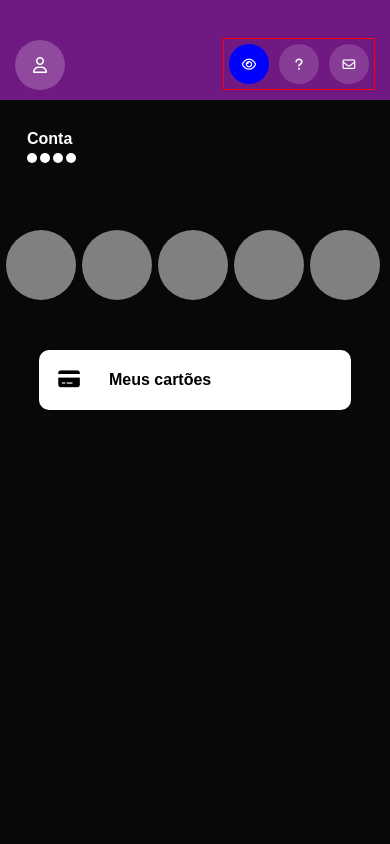
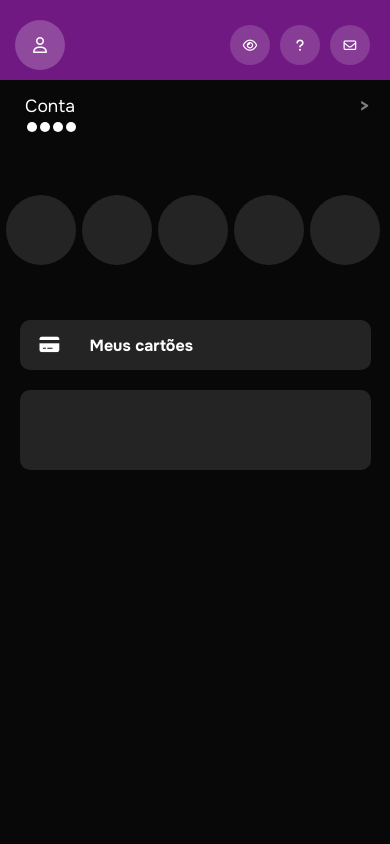
Before and after one commit to lucassantDev/moldeNubank, a plain HTML site: page index.html in a window 390 px wide. Shown: the top 844 px of the page. Drawn offline with nearby package versions, Linux system fonts and the light colour scheme.

Commit message:
caminhando para a metade do projeto - 2025-01-29

```diff
--- a/index.html
+++ b/index.html
@@ -47,7 +47,10 @@
         <!-- FIM DA DIV ROXOINICIO -->
 
         <div id="saldo">
-            <div><h1>Conta</h1></div>
+            <div id="texto_seta">
+                <p>Conta</p>
+                <span style="color: gray;"><b>></b></span>
+            </div>
             <div id="close">
                 <div class="point"></div>
                 <div class="point"></div>
@@ -57,7 +60,7 @@
 
             <div id="open">
                 <div>
-                    <p><B>R$ 0,00</B></p>
+                    <p>R$ 0,00</p>
                 </div>
             </div>
         </div>
@@ -79,8 +82,17 @@
                 </div>
                 <div><p><b>Meus cartões</b></p></div>
             </div>
+
+            <div id="objects-bottom">
+                <div id="mensagem">
+                    <!--  -->
+                </div>
+            </div>
         </div>
+        <!-- FIM DIV CARTAO -->
    </div>
+
+   <hr>
 
 
    <!-- inicio do JQuery -->
--- a/style.css
+++ b/style.css
@@ -1,9 +1,13 @@
+
+@import url('https://fonts.googleapis.com/css2?family=Onest:wght@100..900&display=swap');
+/* fonte Onest */
+
 *{
     margin: 0px;
 }
 
 body{
-    font-family: Arial, Helvetica, sans-serif;
+    font-family:  "Onest",Arial, Helvetica, sans-serif;
 }
 
 .caixa{
@@ -28,7 +32,7 @@ body{
 
     #roxoInicio{
         width: 100%;
-        height: 100px;
+        height: 80px;
         background-color: #711983;
         display: flex;
         align-items: end;
@@ -54,7 +58,6 @@ body{
         display: flex;
         width: fit-content;
         height: 50px;
-        border: 1px solid red;
         margin-bottom: 10px;
         margin-right: 15px;
 
@@ -77,32 +80,22 @@ body{
     #saldo{
         width: 100%;
         height: 100px;
-        /* border: 1px solid red; */
     }
 
-    #esconderSaldo{
-        background-color: blue;
-    }
 
-    #saldo h1{
-        color: white;
-        font-size: 1rem;
-        margin-left: 27px;
-        margin-top: 30px;
-    }
-
-    #open p{
-        margin-top: 5px;
-        margin-left: 60px;
-        font-size: 1.2rem;
-        border: 1px solid red;
-        width: 100px;
+    #texto_seta{
+        color: #ffffff;
+        display: flex;
+        justify-content: space-between;
+        font-size: 1.1rem;
+        margin-left: 25px;
+        margin-right: 20px;
+        margin-top: 15px;
     }
 
     #close{
         width: 100px;
         height: 20px;
-        /* border: 1px solid red; */
         display: flex;
         align-items: center;
         justify-content: center;
@@ -119,11 +112,16 @@ body{
     #open{
         width: 100px;
         height: 20px;
-        /* border: 1px solid red; */
         display: flex;
         align-items: center;
         justify-content: center;
         color: #ffffff;
+    }
+    #open p{
+        margin-top: 5px;
+        margin-left: 51px;
+        font-size: 1.2rem;
+        width: 100px;
     }
 
     /* Fim do estilo -> saldo */
@@ -131,7 +129,6 @@ body{
     #funcoes{
         width: 100%;
         height: 100px;
-        /* border: 1px solid red; */
         display: flex;
 
     }
@@ -140,39 +137,47 @@ body{
         width: 70px;
         height: 70px;
         border-radius: 50%;
-        background-color: gray;
+        background-color: #313030b9;
         margin-left: 6px;
     }
     /* Fim do estilo -> funções */
 
+
     #cartao{
         width: 100%;
-        height: 100px;
-        /* border: 1px solid red; */
+        height: 200px;
         display: flex;
         align-items: center;
         justify-content: center;
+        flex-direction: column;
     }
 
     #iconeCartao{
         width: 60px;
         height: 60px;
-        /* border: 1px solid red; */
         border-radius: 10px 0px 0px 10px;
         margin-right: 10px;
         display: flex;
         align-items: center;
         justify-content: center;
-        font-size: 1.2rem;
+        font-size: 1.1rem;
     }
 
     #objects{
         display: flex;
         align-items: center;
-        /* border: 1px solid red; */
-        background-color: #ffffff;
-        width: 80%;
-        height: 60px;
+        color: #ffffff;
+        background-color: #313030b9;
+        width: 90%;
+        height: 50px;
         border-radius: 10px;
     }
+
+    #objects-bottom{
+        width: 90%;
+        height: 80px;
+        margin-top: 20px;
+        border-radius: 10px;
+        background-color: #313030b9;
+    }
 }
```
